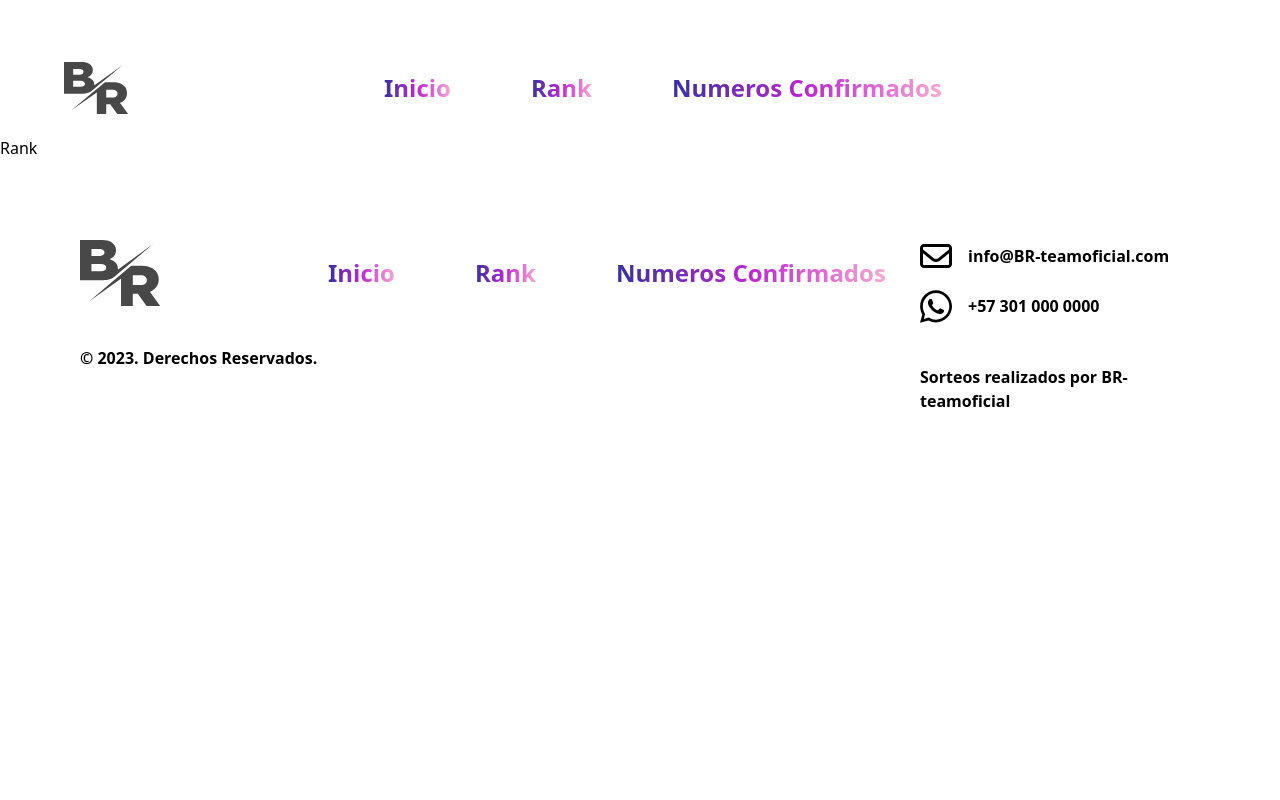
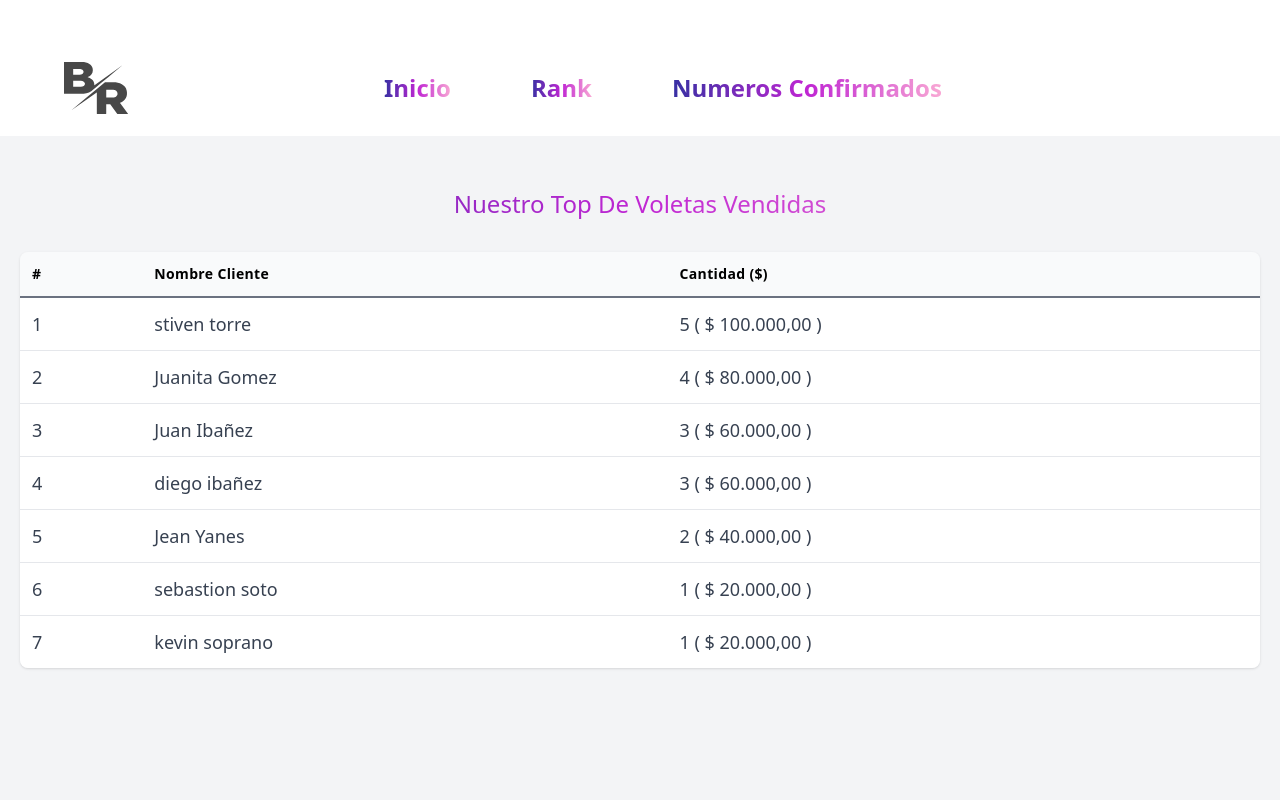
Before and after one commit to Trabajos-Diego-Joel/Aplicacion-de-sorteo, a React (Vite) app: page /rank in a window 1280 px wide. Shown: the top 800 px of the page. Built offline with nearby package versions, Linux system fonts and the light colour scheme; no server answers; the database is empty.

Commit message:
implemeent Rank y Comfirmed number

```diff
--- a/src/components/SelectNumber.jsx
+++ b/src/components/SelectNumber.jsx
@@ -1,5 +1,5 @@
 import { createClient } from "@supabase/supabase-js";
-import { selectNumber } from "../redux/NumberSlice";
+import { selectNumber } from "../redux/numberSlice";
 import { useDispatch, useSelector } from "react-redux";
 // SUpabase Connection.
 const supabase = createClient(
--- a/src/pages/ConfirmedNumbers.jsx
+++ b/src/pages/ConfirmedNumbers.jsx
@@ -1,8 +1,41 @@
+import { User } from "../user"
 
 export default function ConfirmedNumbers() {
+  const usuerValidate = User.filter(usuario => usuario.validado)
+
   return (
     <div>
-      Confirmed
+      <div className="p-5 h-screen bg-gray-100">
+      <div className="py-8">
+        <p className="text-center text-2xl font-medium text-transparent bg-gradient-to-r bg-clip-text from-indigo-800 via-fuchsia-600 to-pink-300">Numeros Confirmados</p>
+      </div>
+       <div className="overflow-auto rounded-lg shadow">
+       <table className="w-full">
+      <thead className="bg-gray-50 border-b-2 border-gray-500">
+        <tr>
+          <th className="p-3 text-sm font-semibold tracking-wide text-left">Nombre</th>
+          <th className="p-3 text-sm font-semibold tracking-wide text-left">Números</th>
+        </tr>
+      </thead>
+      <tbody className="divide-y divide-gray-200">
+        {usuerValidate.map((user) => (
+          <tr key={user.id} className="bg-white">
+            <td className="p-3 text-lg text-gray-700 whitespace-nowrap">{user.fullName}</td>
+            <td className="p-3 text-lg text-gray-700 whitespace-nowrap">
+              <ul className="flex">
+                {user.numeros.map((numero, index) => (
+                  <div className="flex justify-center" key={index}>
+                    <li className="px-2">{numero},</li>
+                  </div>
+                ))}
+              </ul>
+            </td>
+          </tr>
+        ))}
+      </tbody>
+    </table>
+       </div>
+      </div>
     </div>
   )
 }
--- a/src/pages/Rank.jsx
+++ b/src/pages/Rank.jsx
@@ -1,9 +1,46 @@
-
+import { User } from "../user"
 
 export default function Rank() {
+
+  function compareByNumerosLength(userA, userB) {
+    return userB.numeros.length - userA.numeros.length;
+  }
+  User.sort(compareByNumerosLength);
+
+  const sortedUser = [...User].sort(compareByNumerosLength);
+
+  const numberToCurrency = (number) => {
+    return new Intl.NumberFormat('es-CO', { style: 'currency', currency: 'COP' }).format(number);
+  };
+
   return (
-    <div>
-      Rank
-    </div>
+    <div className="p-5 h-screen bg-gray-100">
+      <div className="py-8">
+        <p className="text-center text-2xl font-medium text-transparent bg-gradient-to-r bg-clip-text from-indigo-800 via-fuchsia-600 to-pink-300">Nuestro Top De Voletas Vendidas</p>
+      </div>
+       <div className="overflow-auto rounded-lg shadow">
+       <table className="w-full">
+          <thead className="bg-gray-50 border-b-2 border-gray-500">
+            <tr>
+              <th className="p-3 text-sm font-semibold tracking-wide text-left">#</th>
+              <th className="p-3 text-sm font-semibold tracking-wide text-left">Nombre Cliente</th>
+              <th className="p-3 text-sm font-semibold tracking-wide text-left">Cantidad ($)</th>
+            </tr>
+          </thead>
+          <tbody className="divide-y divide-gray-200">
+          {
+            sortedUser.map((user, index) => (
+              <tr className="bg-white" key={user.id}>
+                <td className="p-3 text-lg text-gray-700 whitespace-nowrap">{index + 1}</td>
+                <td className="p-3 text-lg text-gray-700 whitespace-nowrap">{user.fullName}</td>
+                <td className="p-3 text-lg text-gray-700 whitespace-nowrap">{user.numeros.length} ( {numberToCurrency(user.numeros.length * 20000)} )</td>
+              </tr>
+            ))
+          }
+          </tbody>
+        </table>
+       </div>
+      </div>
+
   )
 }
--- a/src/store.js
+++ b/src/store.js
@@ -1,5 +1,5 @@
 import { configureStore } from "@reduxjs/toolkit";
-import NumberSlice from "./redux/NumberSlice";
+import NumberSlice from "./redux/numberSlice";
 
 export const store = configureStore({
     reducer: {
--- /dev/null
+++ b/src/user.js
@@ -0,0 +1,80 @@
+export const User = [
+    {
+        "id": 1,
+        "fullName": "Juanita Gomez",
+        "documento": "1452478965",
+        "foto": "",
+        "ciudad": "Medellin",
+        "celular": "3214587456",
+        "email": "juanita@gmail.com",
+        "numeros": ["02", "34","54", "877"],
+        "validado": true
+    },
+    {
+        "id": 2,
+        "fullName": "Juan Ibañez",
+        "documento": "1028451254",
+        "foto": "",
+        "ciudad": "Apartado",
+        "celular": "3001458745",
+        "email": "juan@gmail.com",
+        "numeros": ["12", "01", "00"],
+        "validado": true
+    },
+    {
+        "id": 3,
+        "fullName": "diego ibañez",
+        "documento": "102254751452",
+        "foto": "",
+        "ciudad": "Bogota",
+        "celular": "300025478510",
+        "email": "diego@gmail.com",
+        "numeros": ["588", "444", "788"],
+        "validado": false
+    },
+    {
+        "id": 4,
+        "fullName": "sebastion soto",
+        "documento": "1028145245",
+        "foto": "",
+        "ciudad": "Apartado",
+        "celular": "30002547854",
+        "email": "sebas@gmai.com",
+        "numeros": ["44"],
+        "validado": false
+    },
+    {
+        "id": 5,
+        "fullName": "kevin soprano",
+        "documento": "1028445747",
+        "foto": "",
+        "ciudad": "Medellin",
+        "celular": "300245451",
+        "email": "kevin@gmail.com",
+        "numeros": ["326"],
+        "validado": true
+    },
+    {
+        "id": 6,
+        "fullName": "Jean Yanes",
+        "documento": "1028459654",
+        "foto": "",
+        "ciudad": "Medellin",
+        "celular": "3131475587",
+        "email": "jean@gmail.com",
+        "numeros": ["999", "455"],
+        "validado": false
+    },
+    {
+        "id": 7,
+        "fullName": "stiven torre",
+        "documento": "10284569874",
+        "foto": "",
+        "ciudad": "Apartado",
+        "celular": "3002457854",
+        "email": "stiven@gmail.com",
+        "numeros": ["888","881","882","883", "884"],
+        "validado": true
+    },
+
+]
```
